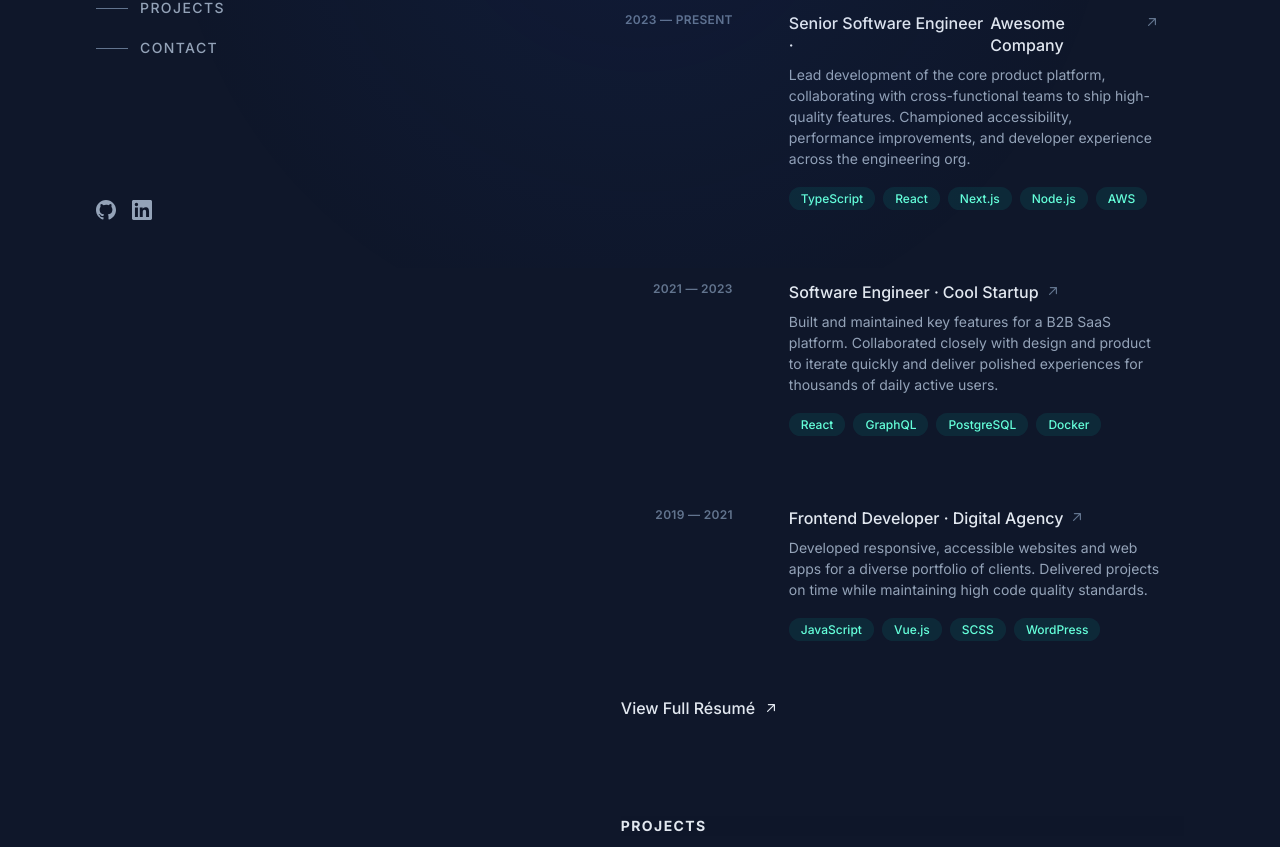
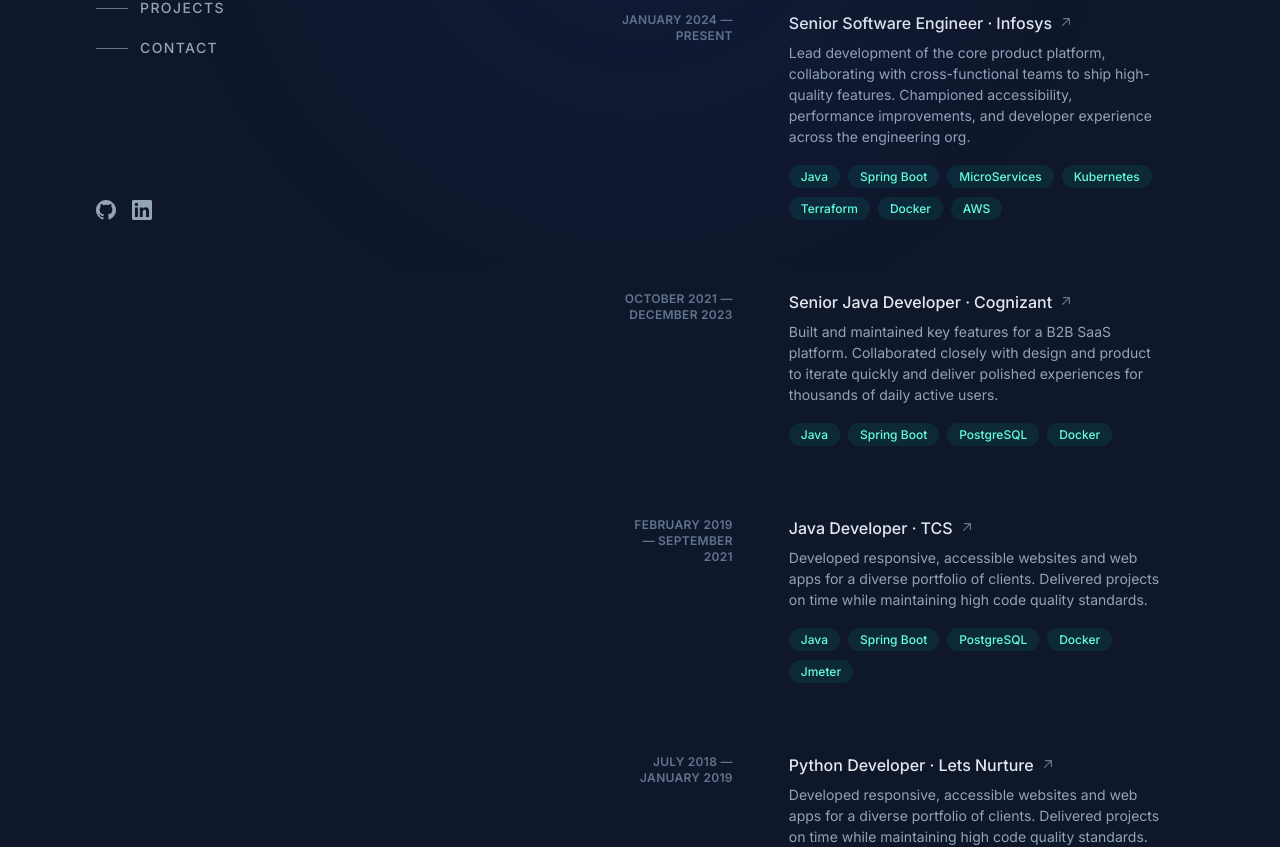
Before and after one commit to inzemambaig/portfolio_web, a Next.js app: page / in a window 1280 px wide. Shown: the part 532-1379 px from the top of the page. Built offline with nearby package versions, Linux system fonts and the light colour scheme.

Commit message:
update experience data with new roles, companies, and tech stacks

```diff
--- a/data/experience.ts
+++ b/data/experience.ts
@@ -10,29 +10,38 @@
 export const experience: ExperienceItem[] = [
   {
     role: "Senior Software Engineer",
-    company: "Awesome Company",
-    companyUrl: "https://example.com",
-    period: "2023 — Present",
+    company: "Infosys",
+    companyUrl: "https://www.infosys.com",
+    period: "January 2024 — Present",
     description:
       "Lead development of the core product platform, collaborating with cross-functional teams to ship high-quality features. Championed accessibility, performance improvements, and developer experience across the engineering org.",
-    techStack: ["TypeScript", "React", "Next.js", "Node.js", "AWS"],
+    techStack: ["Java", "Spring Boot", "MicroServices", "Kubernetes","Terraform","Docker", "AWS"],
   },
   {
-    role: "Software Engineer",
-    company: "Cool Startup",
-    companyUrl: "https://example.com",
-    period: "2021 — 2023",
+    role: "Senior Java Developer",
+    company: "Cognizant",
+    companyUrl: "https://www.cognizant.com",
+    period: "October 2021 — December 2023",
     description:
       "Built and maintained key features for a B2B SaaS platform. Collaborated closely with design and product to iterate quickly and deliver polished experiences for thousands of daily active users.",
-    techStack: ["React", "GraphQL", "PostgreSQL", "Docker"],
+    techStack: ["Java", "Spring Boot", "PostgreSQL", "Docker"],
   },
   {
-    role: "Frontend Developer",
-    company: "Digital Agency",
-    companyUrl: "https://example.com",
-    period: "2019 — 2021",
+    role: "Java Developer",
+    company: "TCS",
+    companyUrl: "https://www.tcs.com",
+    period: "February 2019 — September 2021",
     description:
       "Developed responsive, accessible websites and web apps for a diverse portfolio of clients. Delivered projects on time while maintaining high code quality standards.",
-    techStack: ["JavaScript", "Vue.js", "SCSS", "WordPress"],
+    techStack: ["Java", "Spring Boot", "PostgreSQL", "Docker","Jmeter"],
+  },
+  {
+    role: "Python Developer",
+    company: "Lets Nurture",
+    companyUrl: "https://www.letsnurture.com",
+    period: "July 2018 — January 2019",
+    description:
+      "Developed responsive, accessible websites and web apps for a diverse portfolio of clients. Delivered projects on time while maintaining high code quality standards.",
+    techStack: ["Python", "Django", "Flask", "PostgreSQL"],
   },
 ];
```
